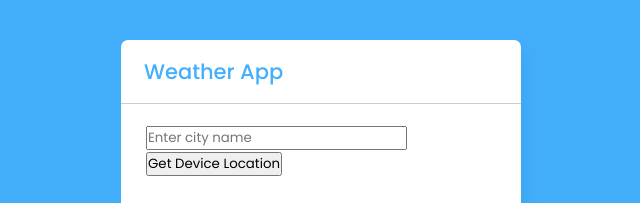
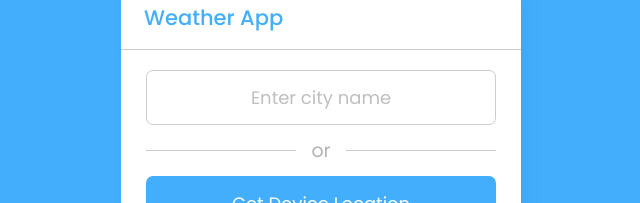
Before and after one commit to Vickyprinz/weather-app, a plain HTML site: page index.html in a window 1280 px wide. Shown: the part 152-355 px from the top of the page, without its empty margins (319-959 px from the left). Drawn offline with nearby package versions, Linux system fonts and the light colour scheme.

Commit message:
updated input part

```diff
--- a/style.css
+++ b/style.css
@@ -46,3 +46,68 @@ body{
   .wrapper.active .input-part{
     display: none;
   }
+  .input-part .info-txt{
+    display: none;
+    font-size: 17px;
+    text-align: center;
+    padding: 12px 10px;
+    border-radius: 7px;
+    margin-bottom: 15px;
+  }
+  .input-part .info-txt.error{
+    color: #721c24;
+    display: block;
+    background: #f8d7da;
+    border: 1px solid #f5c6cb;
+  }
+  .input-part .info-txt.pending{
+    color: #0c5460;
+    display: block;
+    background: #d1ecf1;
+    border: 1px solid #bee5eb;
+  }
+  .input-part :where(input, button){
+    width: 100%;
+    height: 55px;
+    border: none;
+    outline: none;
+    font-size: 18px;
+    border-radius: 7px;
+  }
+  .input-part input{
+    text-align: center;
+    padding: 0 15px;
+    border: 1px solid #ccc;
+  }
+  .input-part input:is(:focus, :valid){
+    border: 2px solid #43AFFC;
+  }
+  .input-part input::placeholder{
+    color: #bfbfbf;
+  }
+  .input-part .separator{
+    height: 1px;
+    width: 100%;
+    margin: 25px 0;
+    background: #ccc;
+    position: relative;
+    display: flex;
+    align-items: center;
+    justify-content: center;
+  }
+  .separator::before{
+    content: "or";
+    color: #b3b3b3;
+    font-size: 19px;
+    padding: 0 15px;
+    background: #fff;
+  }
+  .input-part button{
+    color: #fff;
+    cursor: pointer;
+    background: #43AFFC;
+    transition: 0.3s ease;
+  }
+  .input-part button:hover{
+    background: #1d9ffc;
+  }
```
